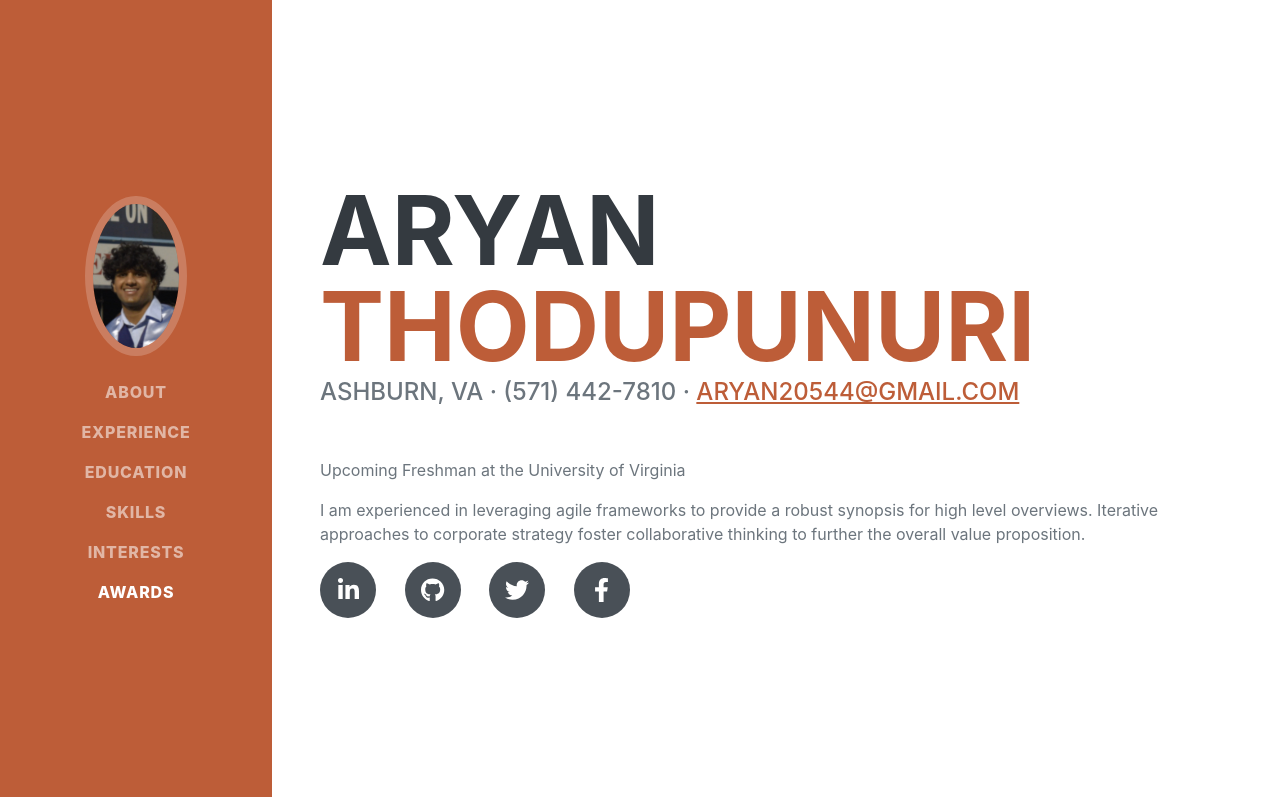
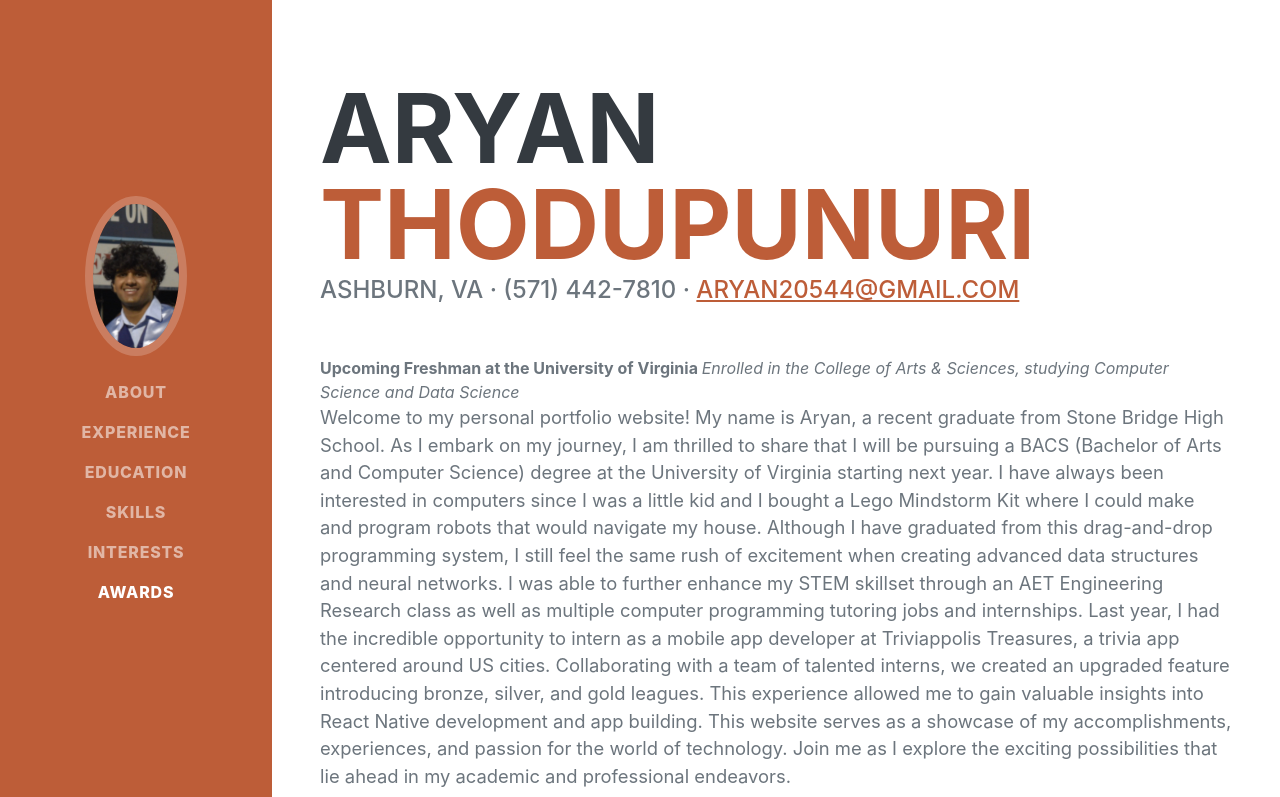
Before and after one commit to AryanThodupunuri/aryanthodupunuri.github.io, a plain HTML site: page index.html in a window 1280 px wide. Shown: the top 797 px of the page. Drawn offline with nearby package versions, Linux system fonts and the light colour scheme; a web font is replaced by a local one.

Commit message:
Update index.html

```diff
--- a/index.html
+++ b/index.html
@@ -47,9 +47,10 @@
                         Ashburn, VA · (571) 442-7810 ·
                         <a href="mailto:aryan20544@gmail.com">aryan20544@gmail.com</a>
                     </div>
-                    <p class="lead-title">Upcoming Freshman at the University of Virginia </p>
-                    <p class="italicized"
-                    <p class="lead mb-5">I am experienced in leveraging agile frameworks to provide a robust synopsis for high level overviews. Iterative approaches to corporate strategy foster collaborative thinking to further the overall value proposition.</p>
+                    <strong>Upcoming Freshman at the University of Virginia </strong>
+                    <em>Enrolled in the College of Arts & Sciences, studying Computer Science and Data Science</em>
+                    <p class="lead mb-5">Welcome to my personal portfolio website! My name is Aryan, a recent graduate from Stone Bridge High School. As I embark on my journey, I am thrilled to share that I will be pursuing a BACS (Bachelor of Arts and Computer Science) degree at the University of Virginia starting next year. I have always been interested in computers since I was a little kid and I bought a Lego Mindstorm Kit where I could make and program robots that would navigate my house. Although I have graduated from this drag-and-drop programming system, I still feel the same rush of excitement when creating advanced data structures and neural networks. I was able to further enhance my STEM skillset through an AET Engineering Research class as well as multiple computer programming tutoring jobs and internships.
+Last year, I had the incredible opportunity to intern as a mobile app developer at Triviappolis Treasures, a trivia app centered around US cities. Collaborating with a team of talented interns, we created an upgraded feature introducing bronze, silver, and gold leagues. This experience allowed me to gain valuable insights into React Native development and app building. This website serves as a showcase of my accomplishments, experiences, and passion for the world of technology. Join me as I explore the exciting possibilities that lie ahead in my academic and professional endeavors.</p>
                     <div class="social-icons">
                         <a class="social-icon" href="#!"><i class="fab fa-linkedin-in"></i></a>
                         <a class="social-icon" href="#!"><i class="fab fa-github"></i></a>
```
